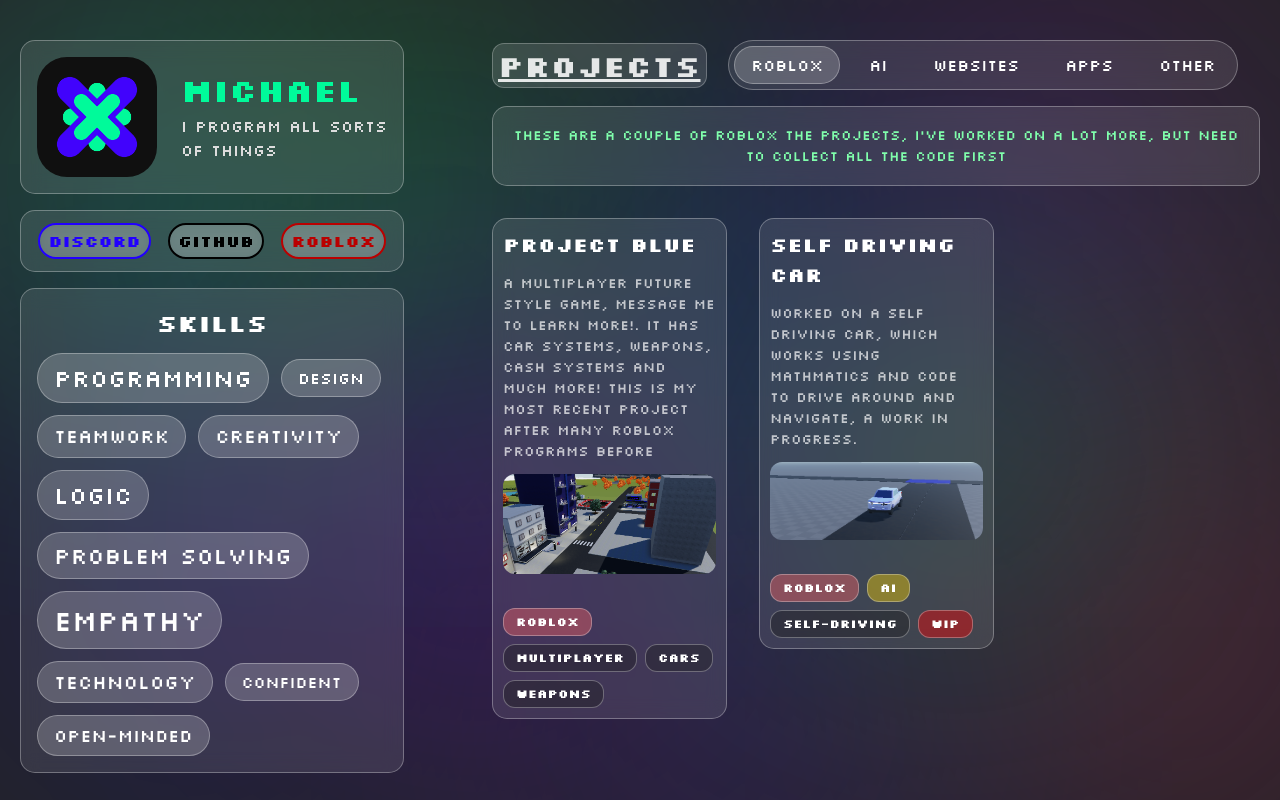
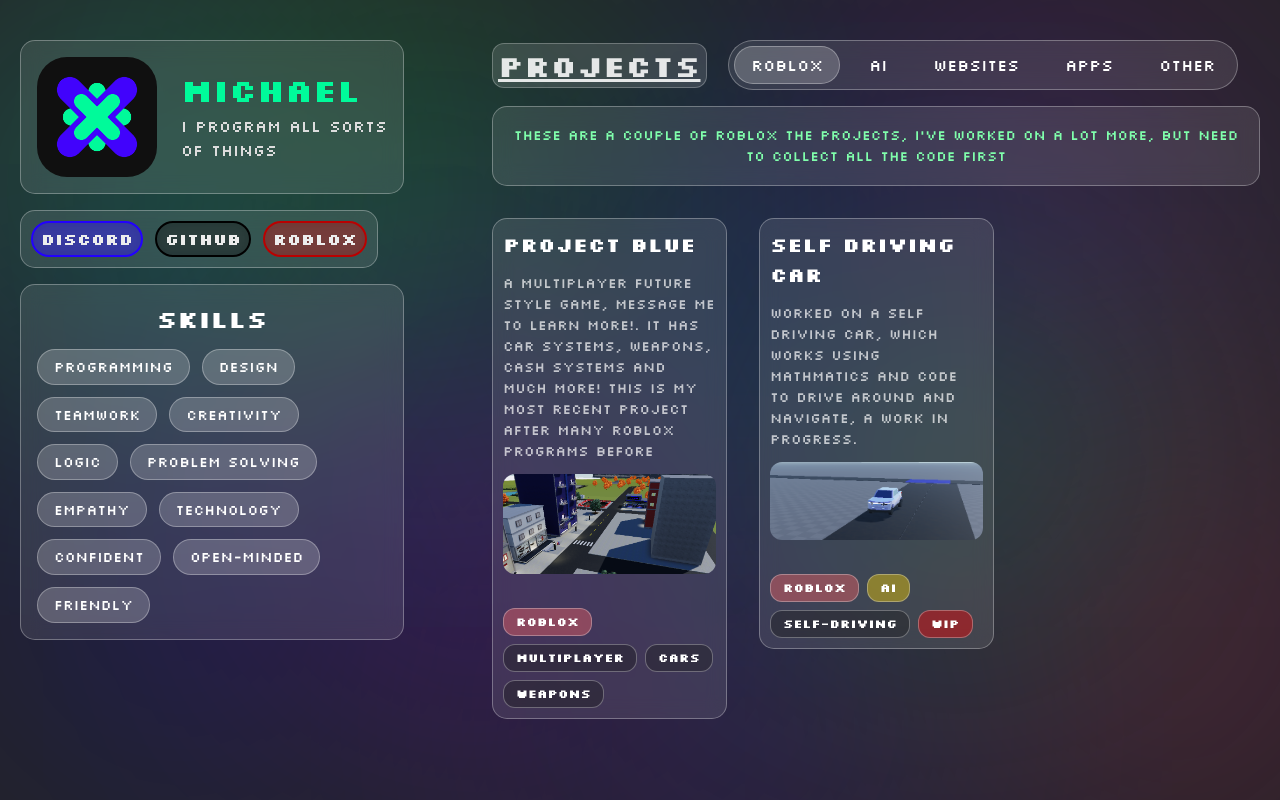
Before and after one commit to DaytimeDev/Portfolio, a React (Vite) app: page / in a window 1280 px wide. Built offline with nearby package versions, Linux system fonts and the light colour scheme.

Commit message:
Refactor LeftSide and SocialLink components for improved styling and functionality; enhance skills display and add hex to RGB conversion

```diff
--- a/src/Components/LeftSide.jsx
+++ b/src/Components/LeftSide.jsx
@@ -1,9 +1,11 @@
+import React from "react";
 import GlassCard from "./GlassCard.jsx";
 import "../App.css"
 import Chip from "./Chip.jsx";
 import SocialLink from "./SocialLink.jsx";
 
-export default function LeftSide({ isMobile }) {
+export default function LeftSide({isMobile}) {
+
     return (
         <div style={{
             display: "flex",
@@ -49,11 +51,11 @@
 
             {/* Socials */}
             <GlassCard customStyles={{
-                padding: "12px",
                 display: "flex",
                 justifyContent: "space-evenly",
                 alignItems: "center",
                 gap: "12px",
+                width: "fit-content"
             }}>
                 <SocialLink colour={"#2200ff"} platform={"Discord"}
                             url={"https://discord.com/users/562685530790428692"}/>
@@ -63,7 +65,7 @@
             </GlassCard>
 
             {/* Skills */}
-            <GlassCard customStyles={{ padding: "16px" }}>
+            <GlassCard customStyles={{padding: "16px"}}>
                 <h2 style={{
                     textAlign: 'center',
                     fontSize: '24px',
@@ -78,16 +80,25 @@
                     alignContent: 'start',
                     alignItems: 'center',
                 }}>
-                    <Chip label="Programming" fontSize="1.5rem"/>
-                    <Chip label="Design" fontSize="1rem"/>
-                    <Chip label="Teamwork" fontSize="1.2rem"/>
-                    <Chip label="Creativity" fontSize="1.2rem"/>
-                    <Chip label="Logic" fontSize="1.5rem"/>
-                    <Chip label="Problem Solving" fontSize="1.4rem"/>
-                    <Chip label="Empathy" fontSize="1.8rem"/>
-                    <Chip label="Technology" fontSize="1.2rem"/>
-                    <Chip label="Confident" fontSize="1rem"/>
-                    <Chip label="Open-Minded" fontSize="1.1rem"/>
+                    {[
+                        "Programming",
+                        "Design",
+                        "Teamwork",
+                        "Creativity",
+                        "Logic",
+                        "Problem Solving",
+                        "Empathy",
+                        "Technology",
+                        "Confident",
+                        "Open-Minded",
+                        "Friendly"
+                    ].map((skill) => (
+                        <Chip
+                            key={skill}
+                            label={skill}
+                            fontSize={"0.9rem"}
+                        />
+                    ))}
                 </div>
             </GlassCard>
         </div>
--- a/src/Components/SocialLink.jsx
+++ b/src/Components/SocialLink.jsx
@@ -1,10 +1,25 @@
 import React from 'react';
 
 export default function SocialLink({platform, url, colour}) {
+
+    // Function to convert hex to rgb
+    function hexToRgb(hex) {
+        // Remove the hash at the start if it's there
+        hex = hex.replace(/^#/, '');
+
+        // Parse r, g, b values
+        let bigint = parseInt(hex, 16);
+        let r = (bigint >> 16) & 255;
+        let g = (bigint >> 8) & 255;
+        let b = bigint & 255;
+
+        return `${r}, ${g}, ${b}`;
+    }
+
     return (
         <div
             style={{
-                background: 'rgba(255, 255, 255, 0.2)',
+                background: `rgba(${hexToRgb(colour)}, 0.4)`,
                 backdropFilter: 'blur(8px)',
                 border: `2px solid ${colour}`,
                 display: 'inline-flex',
@@ -20,7 +35,7 @@
                 // Remove default link styles
                 style={{
                     textDecoration: 'none',
-                    color: colour,
+                    color: "#ededed",
                     display: 'flex',
                     fontWeight: '900',
                     alignItems: 'center',
```
